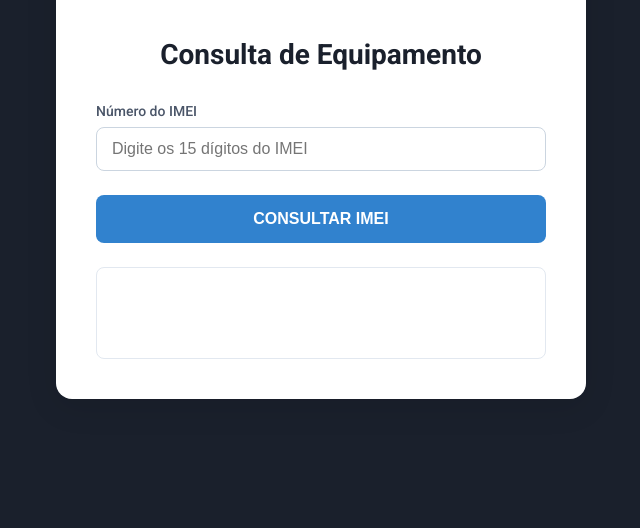
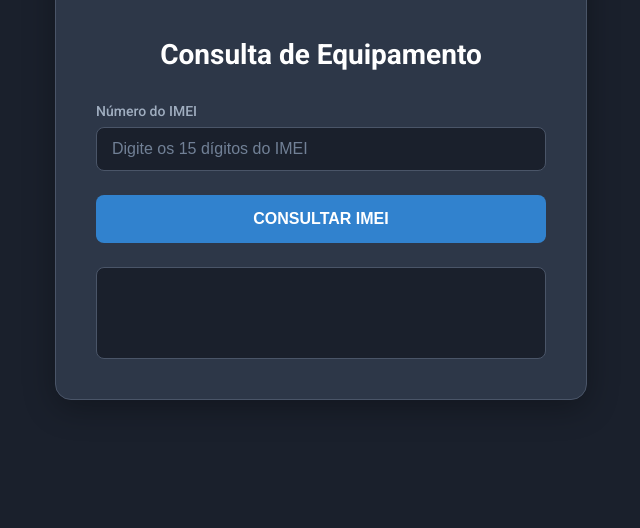
Before and after one commit to avatek-m2m/consulta-imei, a plain HTML site: page index.html in a window 1280 px wide. Shown: the part 272-800 px from the top of the page, without its empty margins (319-959 px from the left). Drawn offline with Linux system fonts and the light colour scheme.

Commit message:
Update style.css

```diff
--- a/style.css
+++ b/style.css
@@ -2,8 +2,8 @@
 
 body {
     font-family: 'Roboto', -apple-system, BlinkMacSystemFont, 'Segoe UI', Oxygen, Ubuntu, Cantarell, 'Open Sans', 'Helvetica Neue', sans-serif;
-    background-color: #1a202c;
-    color: #333;
+    background-color: #1a202c; /* Fundo principal escuro (mantido) */
+    color: #f7fafc; /* Cor de texto padrão clara */
     display: flex;
     justify-content: center;
     align-items: center;
@@ -14,10 +14,11 @@ body {
 }
 
 .card {
-    background-color: #ffffff;
+    background-color: #2d3748; /* Cor do card: um tom de cinza-azulado escuro */
     padding: 40px;
     border-radius: 16px;
-    box-shadow: 0 8px 32px rgba(0, 0, 0, 0.1);
+    border: 1px solid #4a5568; /* Borda sutil para dar profundidade */
+    box-shadow: 0 8px 32px rgba(0, 0, 0, 0.3);
     text-align: center;
     width: 100%;
     max-width: 450px;
@@ -26,10 +27,11 @@ body {
 .logo {
     max-width: 200px;
     margin-bottom: 2rem;
+    filter: brightness(0) invert(1); /* Inverte a cor do logo para branco */
 }
 
 h1 {
-    color: #1a202c;
+    color: #ffffff; /* Título principal branco */
     margin-bottom: 2rem;
     font-size: 1.75rem;
     font-weight: 700;
@@ -44,18 +46,24 @@ label {
     display: block;
     margin-bottom: 8px;
     font-weight: 500;
-    color: #4a5568;
+    color: #a0aec0; /* Cor do rótulo: cinza claro */
     font-size: 0.875rem;
 }
 
 #imeiInput {
     width: 100%;
     padding: 12px 15px;
-    border: 1px solid #cbd5e0;
+    background-color: #1a202c; /* Fundo do input igual ao do body */
+    color: #ffffff; /* Texto do input branco */
+    border: 1px solid #4a5568; /* Borda do input cinza-azulado */
     border-radius: 8px;
     font-size: 1rem;
     box-sizing: border-box;
     transition: border-color 0.3s ease, box-shadow 0.3s ease;
+}
+
+#imeiInput::placeholder {
+    color: #718096; /* Cor do placeholder */
 }
 
 #imeiInput:focus {
@@ -68,7 +76,7 @@ label {
     width: 100%;
     padding: 15px;
     border: none;
-    background-color: #3182ce;
+    background-color: #3182ce; /* Azul do botão (mantido para contraste) */
     color: white;
     border-radius: 8px;
     font-size: 1rem;
@@ -95,11 +103,12 @@ label {
 
 .results-container:not(:empty) {
     padding: 20px;
-    border: 1px solid #e2e8f0;
+    background-color: #1a202c; /* Fundo da área de resultado */
+    border: 1px solid #4a5568; /* Borda para a área de resultado */
 }
 
 .results-container h2 {
-    color: #2b6cb0;
+    color: #63b3ed; /* Azul mais claro para melhor contraste */
     margin-bottom: 0.5rem;
 }
 
@@ -110,16 +119,17 @@ label {
 
 .results-container li {
     padding: 4px 0;
+    color: #e2e8f0; /* Cor do texto do resultado */
 }
 
 .error {
-    color: #e53e3e;
+    color: #fc8181; /* Vermelho mais claro para erros */
     font-weight: 500;
 }
 
 .loader {
-    border: 5px solid #f3f3f3;
-    border-top: 5px solid #3182ce;
+    border: 5px solid #4a5568; /* Cor de fundo do loader */
+    border-top: 5px solid #63b3ed; /* Cor de destaque do loader */
     border-radius: 50%;
     width: 40px;
     height: 40px;
```
